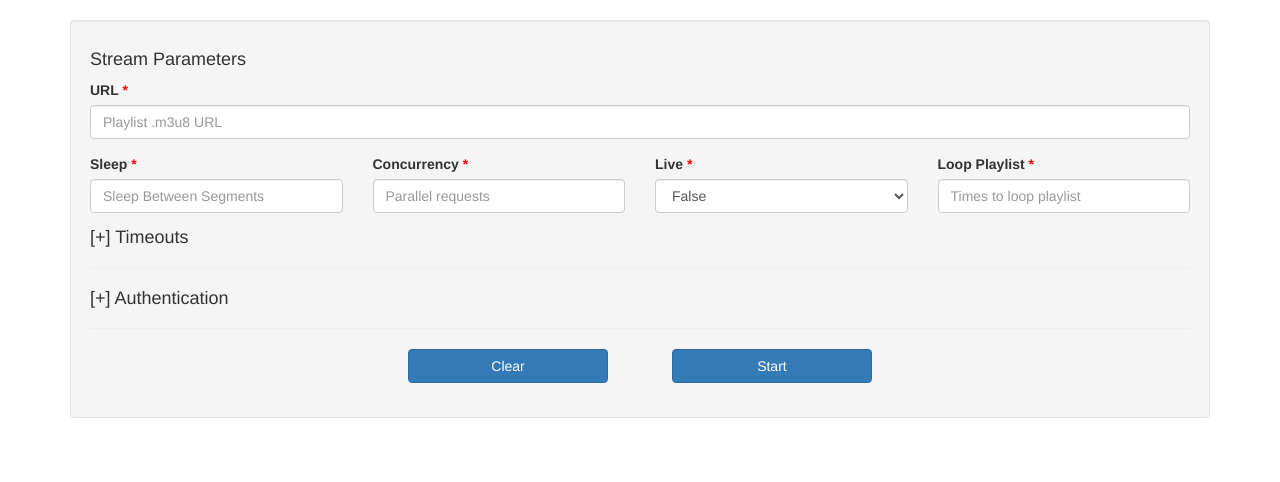
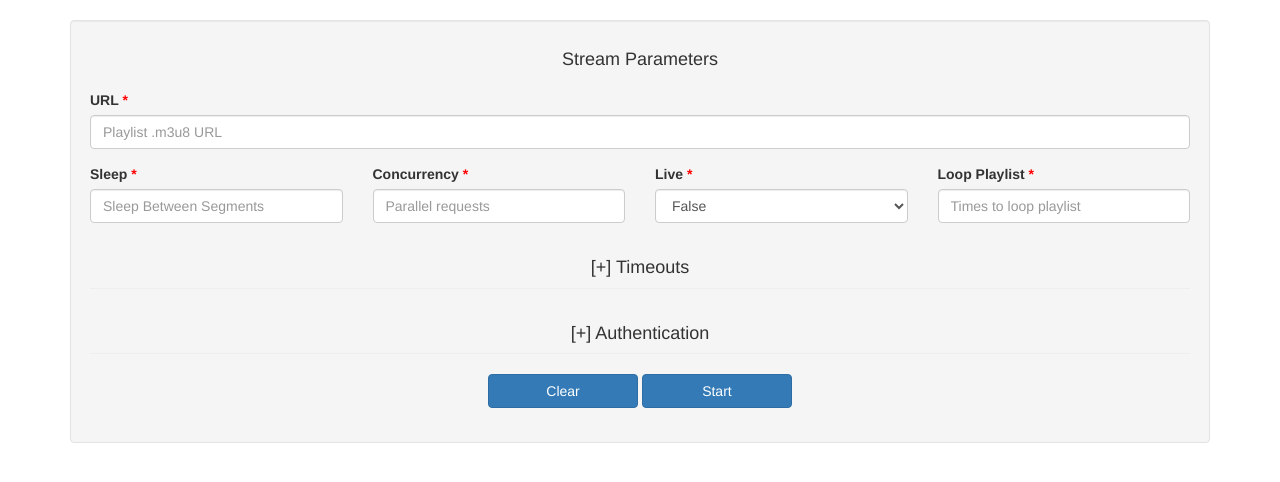
Before and after one commit to at1as/HLS-Load-Test, a Flask app: page / in a window 1280 px wide. Shown: the top 482 px of the page. Run offline with Flask 2, Linux system fonts and the light colour scheme; some libraries are stand-ins or nearby versions.

Commit message:
Add stylesheet

```diff
--- /dev/null
+++ b/static/common.css
@@ -0,0 +1,27 @@
+/* Sections */
+.section_header{
+  text-align:center;
+  margin-top:20px;
+}
+
+/* Setup Section */
+.setup_title{
+  margin-bottom:20px;
+  text-align:center;
+}
+.setup_heading{
+  margin-bottom:-10px;
+  text-align:center;
+  margin-top:35px;
+}
+.setup_heading:hover{
+  color:red;
+}
+.setup_button{
+  width:150px;
+}
+
+/* Report Section */
+.statistic{
+  margin-left:20px;
+}
--- a/templates/index.html
+++ b/templates/index.html
@@ -123,10 +123,10 @@
           </div>
 
           <div class="form-group text-center">
-            <button class="btn btn-primary" onclick="clear_form('params_form'); return false;" style="width:200px; margin-right:30px; margin-left:30px">
+            <button class="btn btn-primary setup_button" onclick="clear_form('params_form'); return false;">
               Clear
             </button>
-            <button id="submit_button" class="btn btn-primary" type="button" onclick="send_form(); return false"; style="width:200px; margin-right:30px; margin-left:30px">
+            <button id="submit_button" class="btn btn-primary setup_button" type="button" onclick="send_form(); return false;">
               Start
             </button>
           </div>
```
